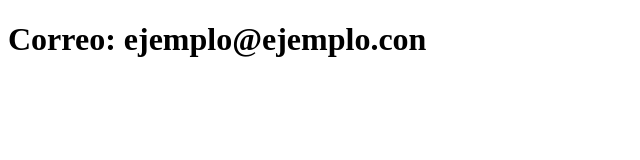
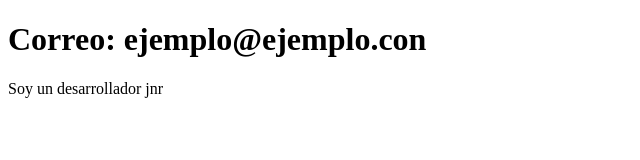
Before and after one commit to MartinezErwin/sistema-de-registro, a plain HTML site: page contacto.html in a window 1280 px wide. Shown: the whole page, without its empty margins (0-640 px from the left). Drawn offline with Linux system fonts and the light colour scheme.

Commit message:
Actualizando informacion

```diff
--- a/contacto.html
+++ b/contacto.html
@@ -7,5 +7,6 @@
 </head>
 <body>
     <h1>Correo: ejemplo@ejemplo.con</h1>
+    <p>Soy un desarrollador jnr</p>
 </body>
 </html>
```
